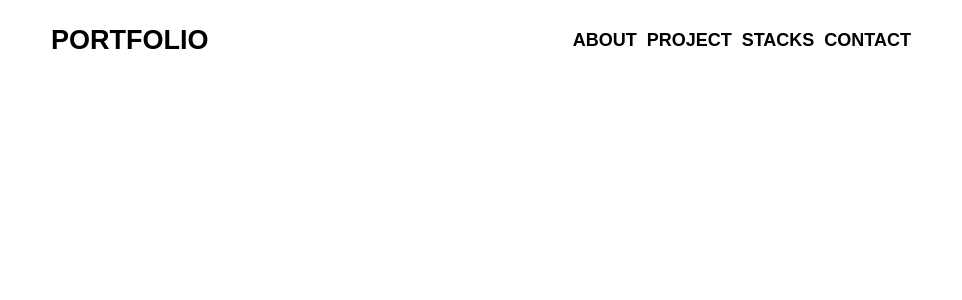
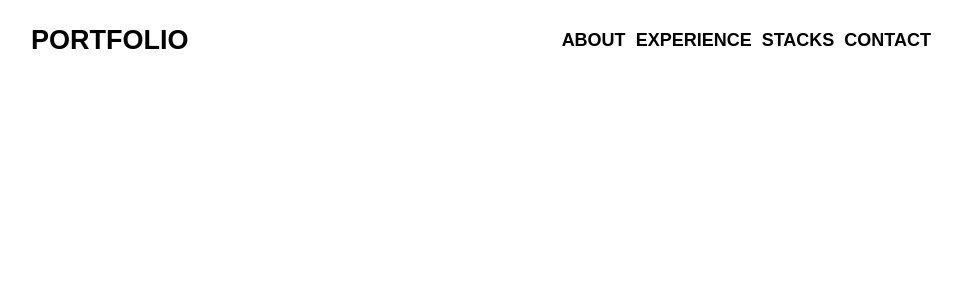
Before and after one commit to Ukheon/portfolio, a React (Vite) app: page / in a window 1280 px wide. Shown: the top 300 px of the page, without its empty margins (159-1121 px from the left). Built offline with nearby package versions, Linux system fonts and the light colour scheme.

Commit message:
fix: 앵커 기능을 사용하기위해 Link -> a 태그로 변경

```diff
--- a/src/components/resuable/Header.tsx
+++ b/src/components/resuable/Header.tsx
@@ -1,6 +1,6 @@
 // eslint-disable-next-line
 import { useState } from 'react';
-import { Link, useLocation } from 'react-router-dom';
+import { useLocation } from 'react-router-dom';
 import { css, styled } from 'styled-components';
 
 const Header = () => {
@@ -23,8 +23,8 @@ const Header = () => {
             text: 'ABOUT',
         },
         {
-            href: '#project',
-            text: 'PROJECT',
+            href: '#experience',
+            text: 'EXPERIENCE',
         },
         {
             href: '#stacks',
@@ -49,9 +49,9 @@ const Header = () => {
                                 onClick={handleCloseToggle}
                                 className={router.hash === link.href ? 'active' : ''}
                             >
-                                <Link to={link.href}>
+                                <a href={link.href}>
                                     <span>{link.text}</span>
-                                </Link>
+                                </a>
                             </$Li>
                         );
                     })}
@@ -67,7 +67,7 @@ const Container = styled.header`
     position: fixed;
     top: 0;
 
-    padding: 0 20px;
+    padding: ${({ theme }) => theme.width.sectionPadding};
 
     width: 100%;
     max-width: ${({ theme }) => theme.width.desktop};
@@ -76,6 +76,10 @@ const Container = styled.header`
 
     display: flex;
     justify-content: space-between;
+
+    background-color: white;
+    background-color: rgba(255, 255, 255, 0.75);
+    backdrop-filter: blur(10px);
 `;
 
 const $Logo = styled.div<{ $toggle: boolean }>`
```
